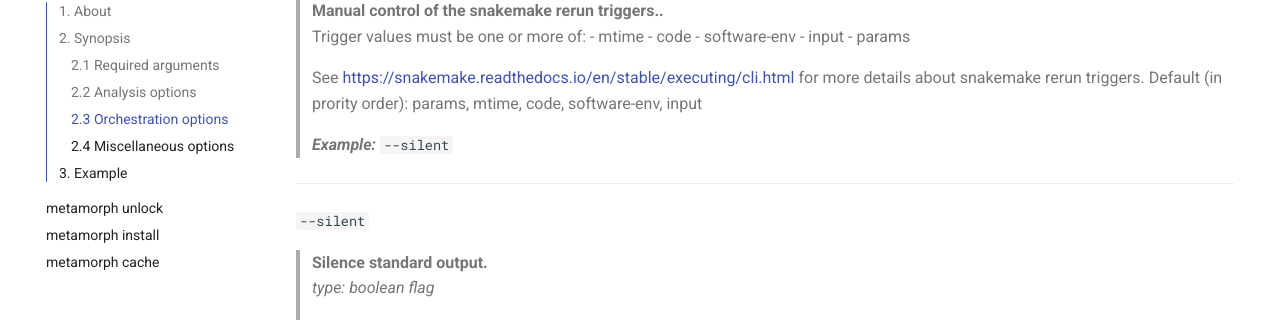
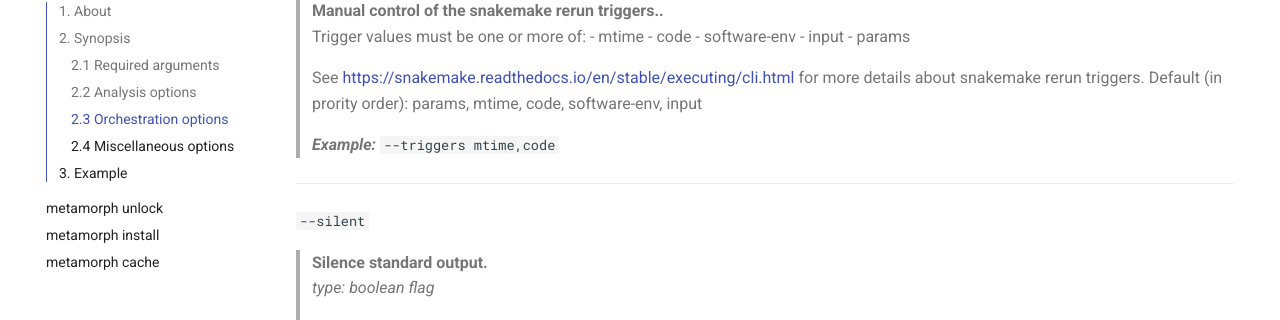
Before and after one commit to OpenOmics/metamorph, an MkDocs documentation site: the page built from docs/usage/run.md, in a window 1280 px wide and 900 px high, scrolled down 2349 px. Shown: the part 124-444 px from the top of the window. Built offline with MkDocs 1.6.1 and Material for MkDocs 9.7.7, drawn with Linux system fonts in a browser that asks for light colours; comment, search, counter and statistics services are not loaded; the version menu is left out.

```diff
--- a/docs/usage/run.md
+++ b/docs/usage/run.md
@@ -117,7 +117,7 @@
 > Default (in prority order):
 >   params, mtime, code, software-env, input
 >
-> ***Example:*** `--silent`
+> ***Example:*** `--triggers mtime,code`
 
 ---
   `--silent`
```
